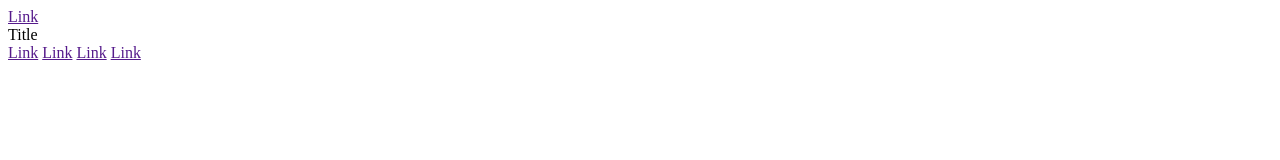
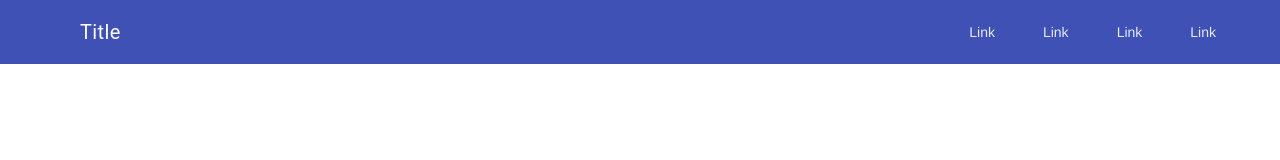
Before and after one commit to dingdong337/d1, a plain HTML site: page index.html in a window 1280 px wide. Drawn offline with nearby package versions, Linux system fonts and the light colour scheme.

Commit message:
Update index.html

```diff
--- a/index.html
+++ b/index.html
@@ -1,3 +1,26 @@
+<html>
+  <head>
+    <!-- Material Design Lite -->
+    <script src="https://code.getmdl.io/1.3.0/material.min.js"></script>
+    <link rel="stylesheet" href="https://code.getmdl.io/1.3.0/material.indigo-pink.min.css">
+    <!-- Material Design icon font -->
+    <link rel="stylesheet" href="https://fonts.googleapis.com/icon?family=Material+Icons">
+  </head>
+  <body>
+    <!-- Uses a header that scrolls with the text, rather than staying
+      locked at the top -->
+    <div class="mdl-layout mdl-js-layout">
+      <header class="mdl-layout__header mdl-layout__header--scroll">
+        <div class="mdl-layout__header-row">
+          <!-- Title -->
+          <span class="mdl-layout-title">Title</span>
+          <!-- Add spacer, to align navigation to the right -->
+          <div class="mdl-layout-spacer"></div>
+          <!-- Navigation -->
+          <nav class="mdl-navigation">
+            <a class="mdl-navigation__link" href="">Link</a>
+            <a class="mdl-navigation__link" href="">Link</a>
+            <a class="mdl-navigation__link" href="">Link</a>
             <a class="mdl-navigation__link" href="">Link</a>
           </nav>
         </div>
```
